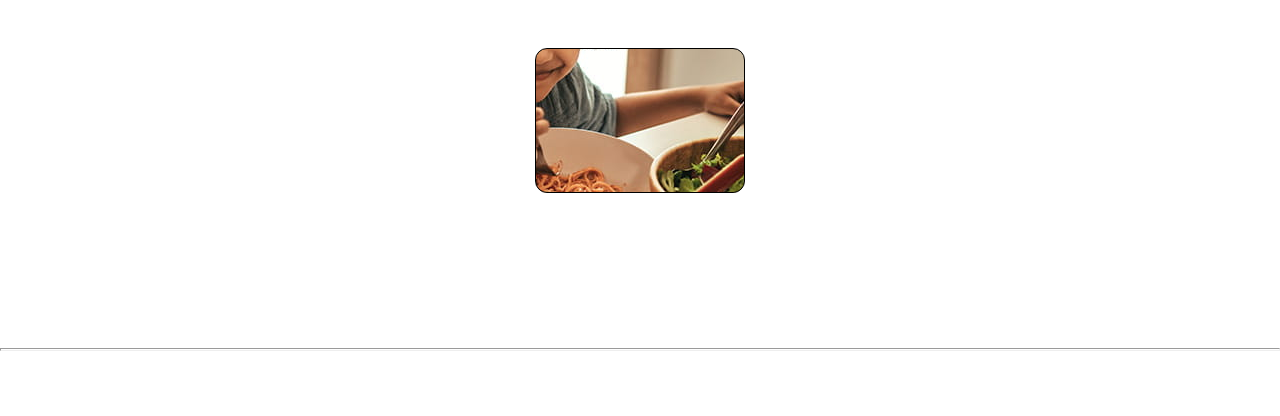
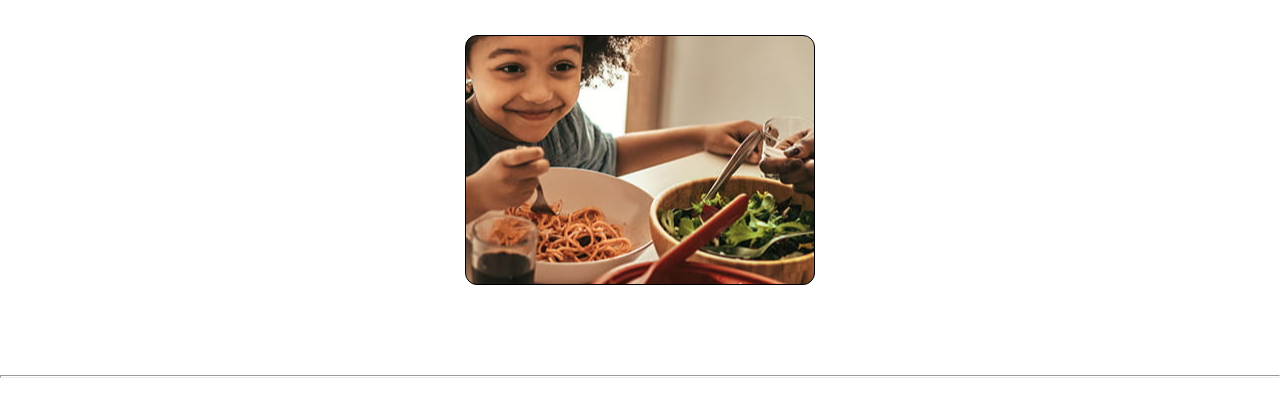
Before and after one commit to martinweb77/desayuno_emilio, a plain HTML site: page index.html in a window 1280 px wide. Drawn offline with Linux system fonts and the light colour scheme.

Commit message:
correccion css para web

```diff
--- a/css/index.css
+++ b/css/index.css
@@ -18,12 +18,12 @@ div {
 hr{
     height: 1px;
     width: 100vw;
-    color:red;
+    color:blue;
 }
 
 .caja {
     width: 100vw;
-    height: 30vh;
+    height: 40vh;
 }
 
 #cajaResultado{
@@ -33,8 +33,8 @@ hr{
 
 input#comida {
     border-radius: 12px;
-    height: 145px;
-    width: 210px;
+    height: 250px;
+    width: 350px;
     border: 1px solid #000000;
     background: #cccccc url("../img/comida.png") no-repeat center;
     cursor: pointer;
```
